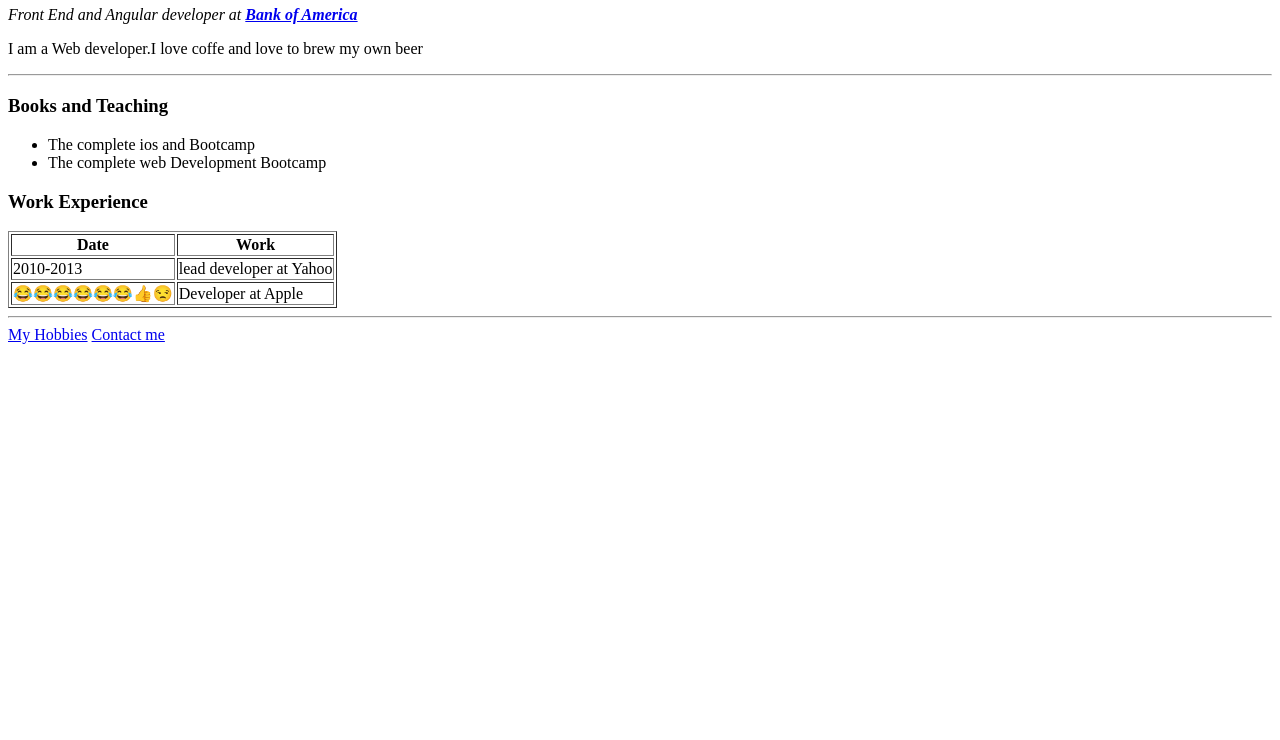
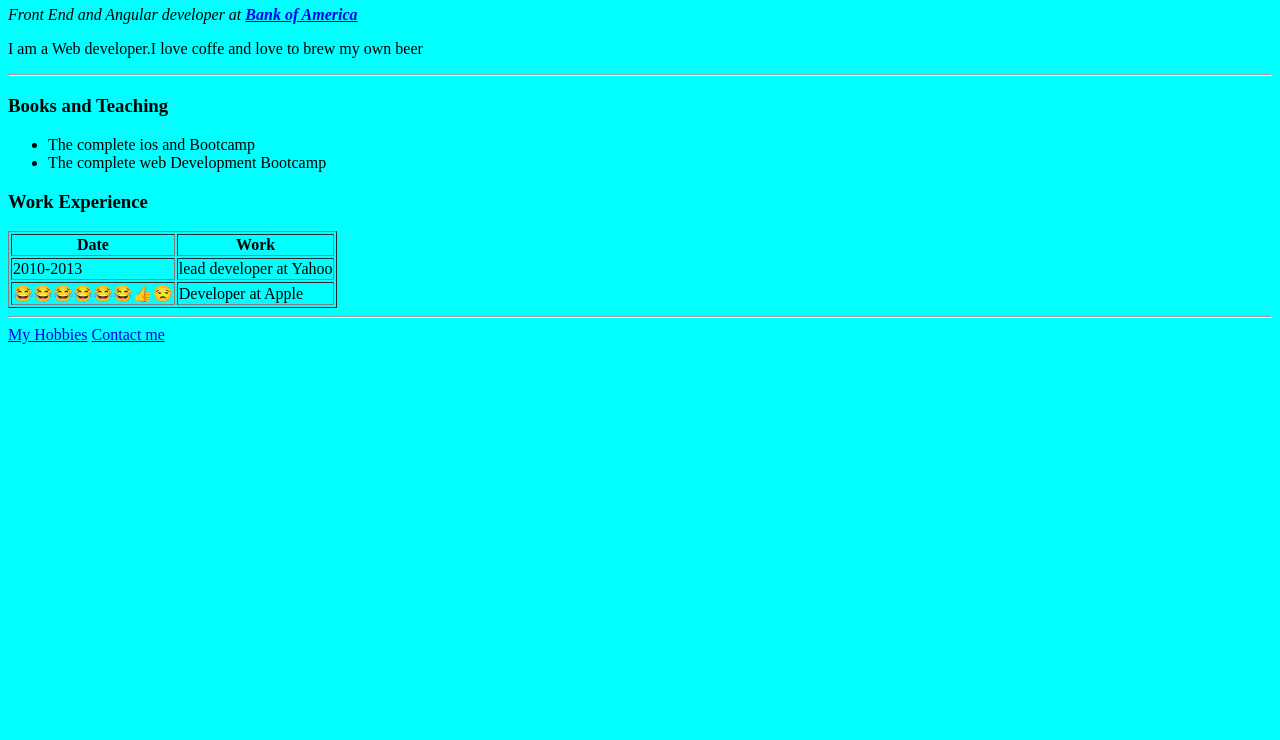
Before and after one commit to nikitap8258/CV, a plain HTML site: page index.html in a window 1280 px wide. Shown: the part 60-800 px from the top of the page. Drawn offline with Linux system fonts and the light colour scheme.

Commit message:
Update index.html

```diff
--- a/index.html
+++ b/index.html
@@ -5,7 +5,7 @@
     <meta name="viewport" content="width=device-width, initial-scale=1.0">
     <title>nikita's web page</title>
 </head>
-<body>
+<body style="background-color: #00FFFF;">
     <h1>Nikita Paramguru</h1>
     <p><em>Front End and Angular developer at <strong><a href="https://www.bankofamerica.com/">Bank of America</a></strong></em></p>
     <p>I am a Web developer.I love coffe and love to brew my own beer</p>
```
